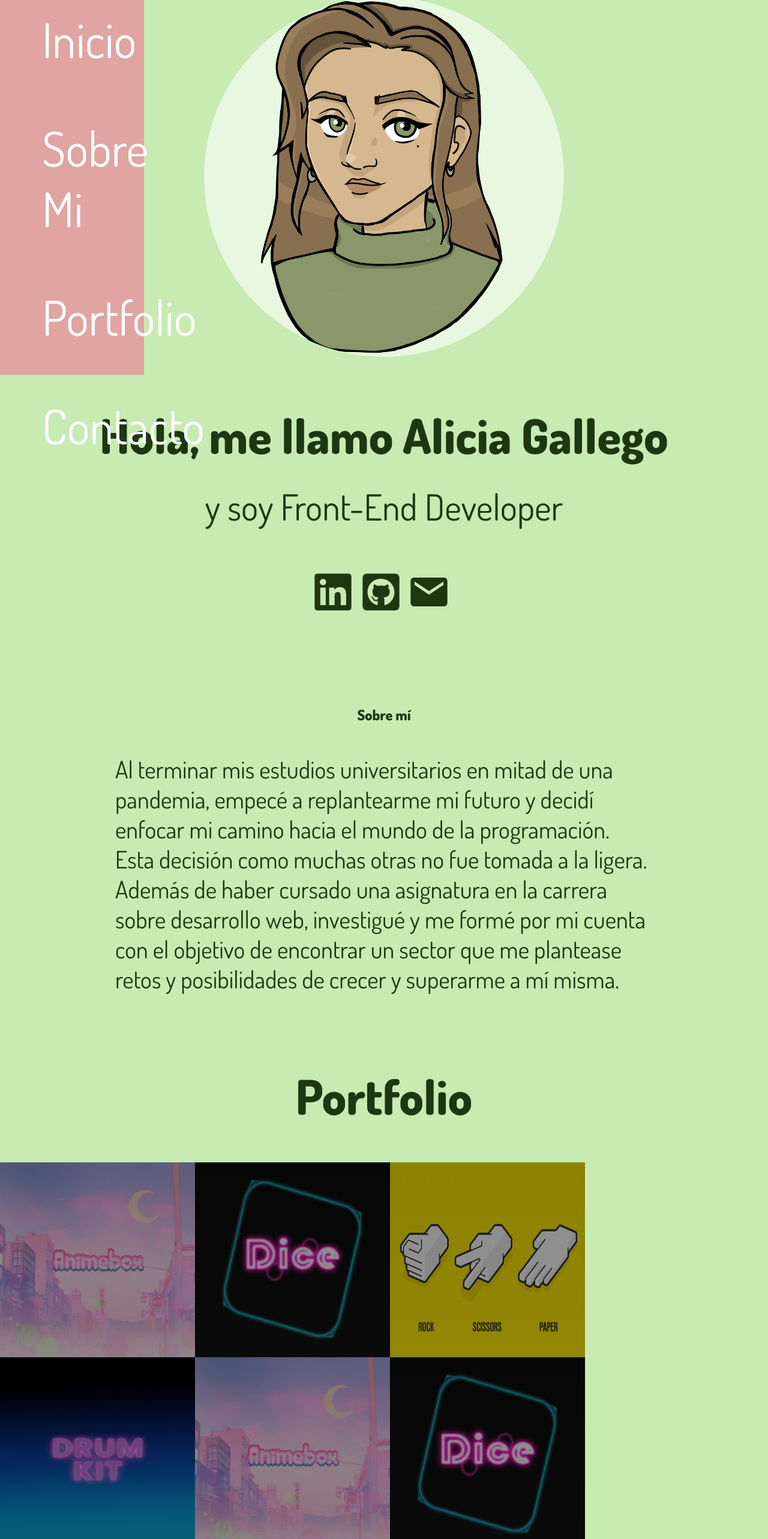
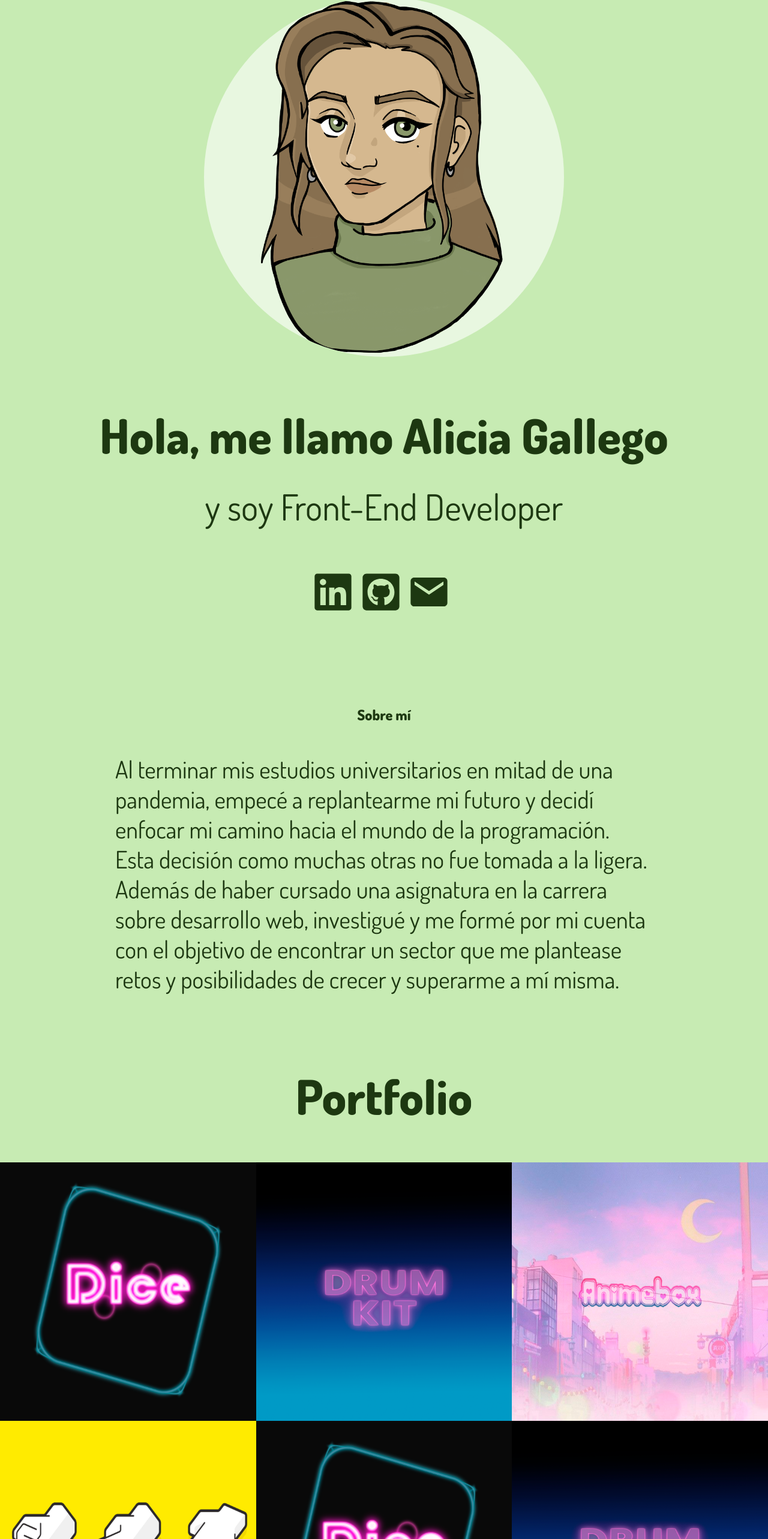
Before and after one commit to aliciaggz/portfolio, a React (Create React App) app: page /#/ in a window 1280 px wide. Shown: the part 175-2741 px from the top of the page at 60% size. Built offline with nearby package versions, Linux system fonts and the light colour scheme.

Commit message:
add grid

```diff
--- a/src/components/Portfolio.js
+++ b/src/components/Portfolio.js
@@ -1,3 +1,8 @@
+import dice from '../images/dice.png';
+import anime from '../images/anime.png';
+import drumkit from '../images/drumkit.png';
+import game from '../images/game.png';
+
 const Portfolio = (props) => {
   return (
     <section className="portfolio">
@@ -5,19 +10,23 @@ const Portfolio = (props) => {
 
       <ul className="portfolio__list">
         <li className="portfolio__list--item">
-          <div className="image uno"></div>
+          <img src={dice} alt="" />
         </li>
         <li className="portfolio__list--item">
-          <div className="image dos"></div>
+          <img src={drumkit} alt="" />
         </li>
         <li className="portfolio__list--item">
-          <div className="image tres"></div>
+          <img src={anime} alt="" />
         </li>
         <li className="portfolio__list--item ">
-          <div className="image cuatro"></div>
+          <img src={game} alt="" />
         </li>
-        <li className="portfolio__list--item uno"></li>
-        <li className="portfolio__list--item dos"></li>
+        <li className="portfolio__list--item">
+          <img src={dice} alt="" />
+        </li>
+        <li className="portfolio__list--item ">
+          <img src={drumkit} alt="" />
+        </li>
       </ul>
     </section>
   );
--- a/src/styles/core/_variables.scss
+++ b/src/styles/core/_variables.scss
@@ -4,3 +4,15 @@ $green: #83eb6d;
 $darkgreen: #e2a0a0f1;
 
 $grey: #1d3811;
+
+// media queries
+@mixin tablet {
+  @media (min-width: 768px) {
+    @content;
+  }
+}
+@mixin desktop {
+  @media (min-width: 1024px) {
+    @content;
+  }
+}
--- a/src/styles/layout/_footer.scss
+++ b/src/styles/layout/_footer.scss
@@ -1,10 +1,17 @@
 .footer {
-  background-color: $grey;
-  height: 5vh;
+  background-color: rgb(86, 143, 97);
+  height: 10vh;
 
   &__container {
+    display: flex;
+    flex-direction: column;
+    justify-content: flex-end;
+    align-items: flex-end;
+    height: 100%;
+    padding: 50px;
     &--text {
-      color: wheat;
+      font-size: 20px;
+      color: white;
     }
   }
 }
--- a/src/styles/layout/_header.scss
+++ b/src/styles/layout/_header.scss
@@ -1,5 +1,8 @@
 .header {
   background-color: rgb(128, 252, 128);
+  @include tablet {
+    display: flex;
+  }
 }
 
 .menu {
@@ -9,6 +12,13 @@
   height: 100%;
   background-color: $darkgreen;
   transition: 350ms;
+
+  @include desktop {
+    right: 0px;
+    width: 100%;
+    height: 10vh;
+    background-color: $green;
+  }
 
   &.active {
     left: -600px;
@@ -24,6 +34,9 @@
     cursor: pointer;
     border-radius: 10px;
     margin: 30px;
+    @include desktop {
+      display: none;
+    }
   }
   &__list {
     margin-left: 30px;
@@ -32,10 +45,19 @@
     list-style: none;
     display: flex;
     flex-direction: column;
+    @include desktop {
+      flex-direction: row;
+      margin-left: 0px;
+      margin-top: 0px;
+      justify-content: flex-end;
+    }
     &--item {
       font-size: 80px;
       color: white;
       padding: 40px;
+      @include desktop {
+        font-size: 60px;
+      }
 
       &:hover {
         transition: 350ms;
--- a/src/styles/layout/_portfolio.scss
+++ b/src/styles/layout/_portfolio.scss
@@ -10,30 +10,21 @@
   }
   &__list {
     list-style: none;
-    display: flex;
-    flex-wrap: wrap;
+    display: grid;
+    grid-template-rows: 1fr 1fr;
+    grid-template-columns: 1fr 1fr 1fr;
+
+    width: 100%;
+    height: 50%;
     &--item {
-      width: 325px;
-      height: 325px;
       overflow: hidden;
+      position: relative;
+      & > img {
+        width: 100%;
+        height: 100%;
+        object-fit: cover;
 
-      &.cuatro {
-        background-image: linear-gradient(
-            rgba(2, 2, 2, 0.45),
-            rgba(12, 12, 12, 0.45)
-          ),
-          url(../../images/game.png);
-        background-size: cover;
-        width: 325px;
-        height: 325px;
-        transition: 1s ease-in-out;
-        &:hover {
-          background-image: linear-gradient(
-              rgba(2, 2, 2, 0.171),
-              rgba(12, 12, 12, 0.226)
-            ),
-            url(../../images/game.png);
-        }
+        inset: 0;
       }
     }
   }
@@ -41,72 +32,3 @@
     width: 100%;
   }
 }
-
-.uno {
-  background-image: linear-gradient(rgba(2, 2, 2, 0.45), rgba(12, 12, 12, 0.45)),
-    url(../../images/anime.png);
-  background-size: cover;
-  width: 325px;
-  height: 325px;
-  transition: 1s ease-in-out;
-  &:hover {
-    transform: scale(1.3);
-    background-image: linear-gradient(
-        rgba(2, 2, 2, 0.171),
-        rgba(12, 12, 12, 0.226)
-      ),
-      url(../../images/anime.png);
-  }
-}
-.dos {
-  background-image: linear-gradient(rgba(2, 2, 2, 0.45), rgba(12, 12, 12, 0.45)),
-    url(../../images/dice.png);
-  background-size: cover;
-  width: 325px;
-  height: 325px;
-  transition: 1s ease-in-out;
-  &:hover {
-    transform: scale(1.3);
-    background-image: linear-gradient(
-        rgba(2, 2, 2, 0.171),
-        rgba(12, 12, 12, 0.226)
-      ),
-      url(../../images/dice.png);
-  }
-}
-.tres {
-  background-image: linear-gradient(rgba(2, 2, 2, 0.45), rgba(12, 12, 12, 0.45)),
-    url(../../images/game.png);
-  background-size: cover;
-  width: 325px;
-  height: 325px;
-  transition: 1s ease-in-out;
-  &:hover {
-    transform: scale(1.3);
-    background-image: linear-gradient(
-        rgba(2, 2, 2, 0.171),
-        rgba(12, 12, 12, 0.226)
-      ),
-      url(../../images/game.png);
-  }
-}
-
-.cuatro {
-  background-image: linear-gradient(
-      rgba(2, 2, 2, 0.205),
-      rgba(12, 12, 12, 0.45)
-    ),
-    url(../../images/drumkit.png);
-  background-size: cover;
-  width: 325px;
-  height: 325px;
-  transition: 1s ease-in-out;
-  &:hover {
-    transform: scale(1.3);
-    background-image: linear-gradient(
-        rgba(2, 2, 2, 0.171),
-        rgba(12, 12, 12, 0.226)
-      ),
-      url(../../images/drumkit.png);
-  }
-}
--- /dev/null
+++ b/src/styles/layout/portofolio-save.scss
@@ -0,0 +1,112 @@
+.portfolio {
+  display: flex;
+  flex-direction: column;
+  align-items: center;
+  width: 100%;
+  &__title {
+    font-size: 80px;
+    margin-bottom: 60px;
+    margin-top: 60px;
+  }
+  &__list {
+    list-style: none;
+    display: flex;
+    flex-wrap: wrap;
+    &--item {
+      width: 325px;
+      height: 325px;
+      overflow: hidden;
+
+      &.cuatro {
+        background-image: linear-gradient(
+            rgba(2, 2, 2, 0.45),
+            rgba(12, 12, 12, 0.45)
+          ),
+          url(../../images/game.png);
+        background-size: cover;
+        width: 325px;
+        height: 325px;
+        transition: 1s ease-in-out;
+        &:hover {
+          background-image: linear-gradient(
+              rgba(2, 2, 2, 0.171),
+              rgba(12, 12, 12, 0.226)
+            ),
+            url(../../images/game.png);
+        }
+      }
+    }
+  }
+  &__img {
+    width: 100%;
+  }
+}
+
+.uno {
+  background-image: linear-gradient(rgba(2, 2, 2, 0.45), rgba(12, 12, 12, 0.45)),
+    url(../../images/anime.png);
+  background-size: cover;
+  width: 325px;
+  height: 325px;
+  transition: 1s ease-in-out;
+  &:hover {
+    transform: scale(1.3);
+    background-image: linear-gradient(
+        rgba(2, 2, 2, 0.171),
+        rgba(12, 12, 12, 0.226)
+      ),
+      url(../../images/anime.png);
+  }
+}
+.dos {
+  background-image: linear-gradient(rgba(2, 2, 2, 0.45), rgba(12, 12, 12, 0.45)),
+    url(../../images/dice.png);
+  background-size: cover;
+  width: 325px;
+  height: 325px;
+  transition: 1s ease-in-out;
+  &:hover {
+    transform: scale(1.3);
+    background-image: linear-gradient(
+        rgba(2, 2, 2, 0.171),
+        rgba(12, 12, 12, 0.226)
+      ),
+      url(../../images/dice.png);
+  }
+}
+.tres {
+  background-image: linear-gradient(rgba(2, 2, 2, 0.45), rgba(12, 12, 12, 0.45)),
+    url(../../images/game.png);
+  background-size: cover;
+  width: 325px;
+  height: 325px;
+  transition: 1s ease-in-out;
+  &:hover {
+    transform: scale(1.3);
+    background-image: linear-gradient(
+        rgba(2, 2, 2, 0.171),
+        rgba(12, 12, 12, 0.226)
+      ),
+      url(../../images/game.png);
+  }
+}
+
+.cuatro {
+  background-image: linear-gradient(
+      rgba(2, 2, 2, 0.205),
+      rgba(12, 12, 12, 0.45)
+    ),
+    url(../../images/drumkit.png);
+  background-size: cover;
+  width: 325px;
+  height: 325px;
+  transition: 1s ease-in-out;
+  &:hover {
+    transform: scale(1.3);
+    background-image: linear-gradient(
+        rgba(2, 2, 2, 0.171),
+        rgba(12, 12, 12, 0.226)
+      ),
+      url(../../images/drumkit.png);
+  }
+}
```
